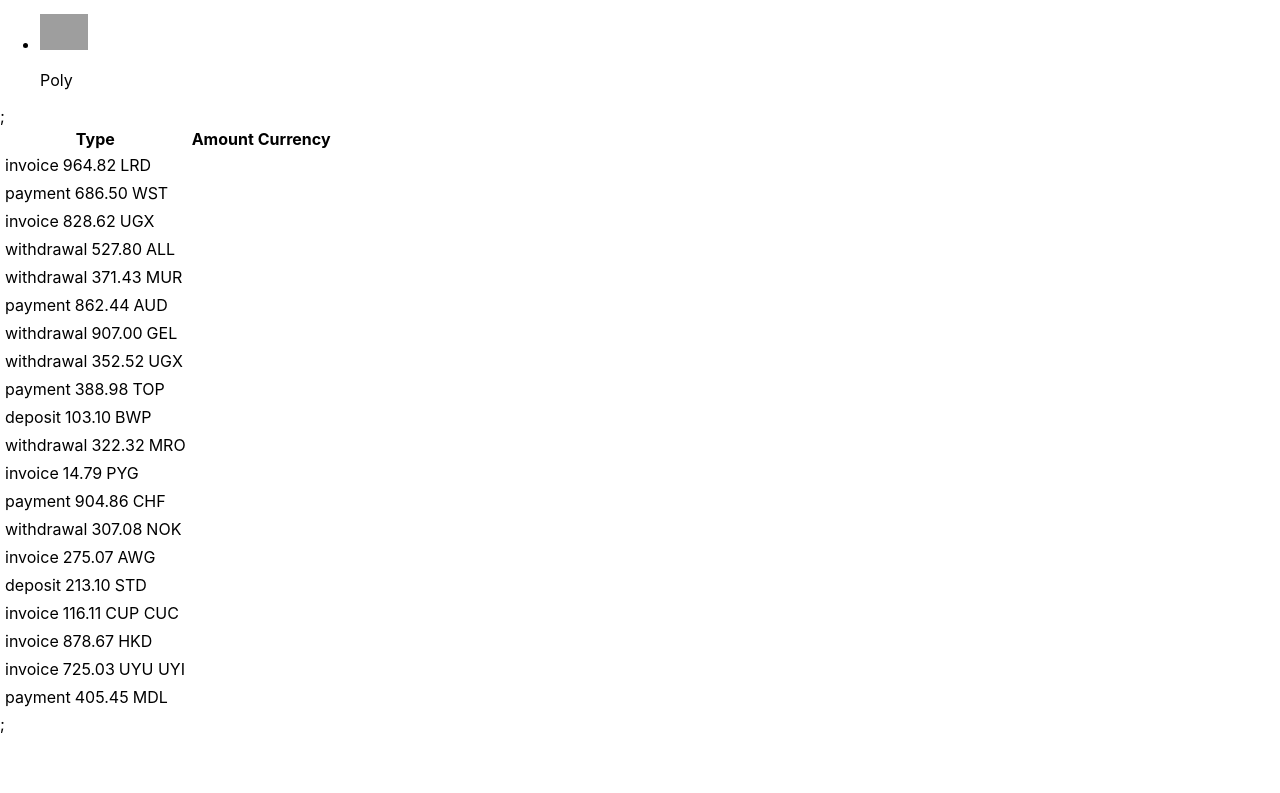
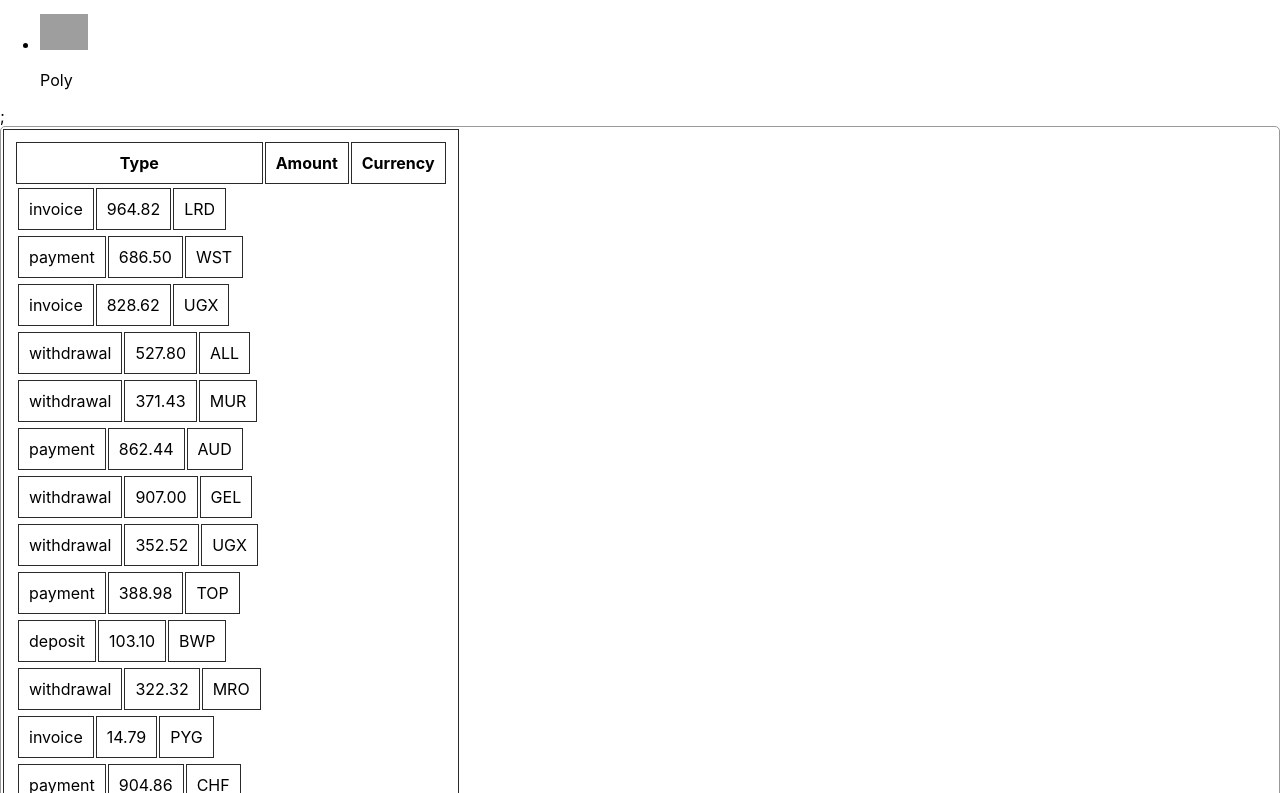
Before and after one commit to Weselka/goit-react-hw-01-components, a React (Create React App) app: page / in a window 1280 px wide. Shown: the part 1027-1820 px from the top of the page. Before the commit the page ends 1761 px from the top, so only its background shows below. Built offline with nearby package versions, Linux system fonts and the light colour scheme; grey boxes are pictures that could not be loaded.

Commit message:
test style of the table

```diff
--- a/src/components/Transaction.js
+++ b/src/components/Transaction.js
@@ -1,9 +1,30 @@
 export const Transaction = ({ item: { type, amount, currency } }) => {
   return (
     <div>
-      <td>{type}</td>
-      <td>{amount}</td>
-      <td>{currency}</td>
+      <td
+        style={{
+          padding: 10,
+          border: '1px solid #2a2a2a',
+        }}
+      >
+        {type}
+      </td>
+      <td
+        style={{
+          padding: 10,
+          border: '1px solid #2a2a2a',
+        }}
+      >
+        {amount}
+      </td>
+      <td
+        style={{
+          padding: 10,
+          border: '1px solid #2a2a2a',
+        }}
+      >
+        {currency}
+      </td>
     </div>
   );
 };
--- a/src/components/TransactionHistory.js
+++ b/src/components/TransactionHistory.js
@@ -2,13 +2,48 @@ import { Transaction } from './Transaction';
 
 export const TransactionHistory = ({ items }) => {
   return (
-    <div>
-      <table class="transaction-history">
+    <div
+      style={{
+        // display: table,
+        padding: 2,
+        borderRadius: 5,
+        border: '1px solid #999',
+      }}
+    >
+      <table
+        class="transaction-history"
+        style={{
+          // borderCollapse: collapse,
+          padding: 10,
+          border: '1px solid #2a2a2a',
+        }}
+      >
         <thead>
           <tr>
-            <th>Type</th>
-            <th>Amount</th>
-            <th>Currency</th>
+            <th
+              style={{
+                padding: 10,
+                border: '1px solid #2a2a2a',
+              }}
+            >
+              Type
+            </th>
+            <th
+              style={{
+                padding: 10,
+                border: '1px solid #2a2a2a',
+              }}
+            >
+              Amount
+            </th>
+            <th
+              style={{
+                padding: 10,
+                border: '1px solid #2a2a2a',
+              }}
+            >
+              Currency
+            </th>
           </tr>
         </thead>
         <tbody>
@@ -17,7 +52,6 @@ export const TransactionHistory = ({ items }) => {
               <Transaction item={item} />
             </tr>
           ))}
-          <tr></tr>
         </tbody>
       </table>
     </div>
```
